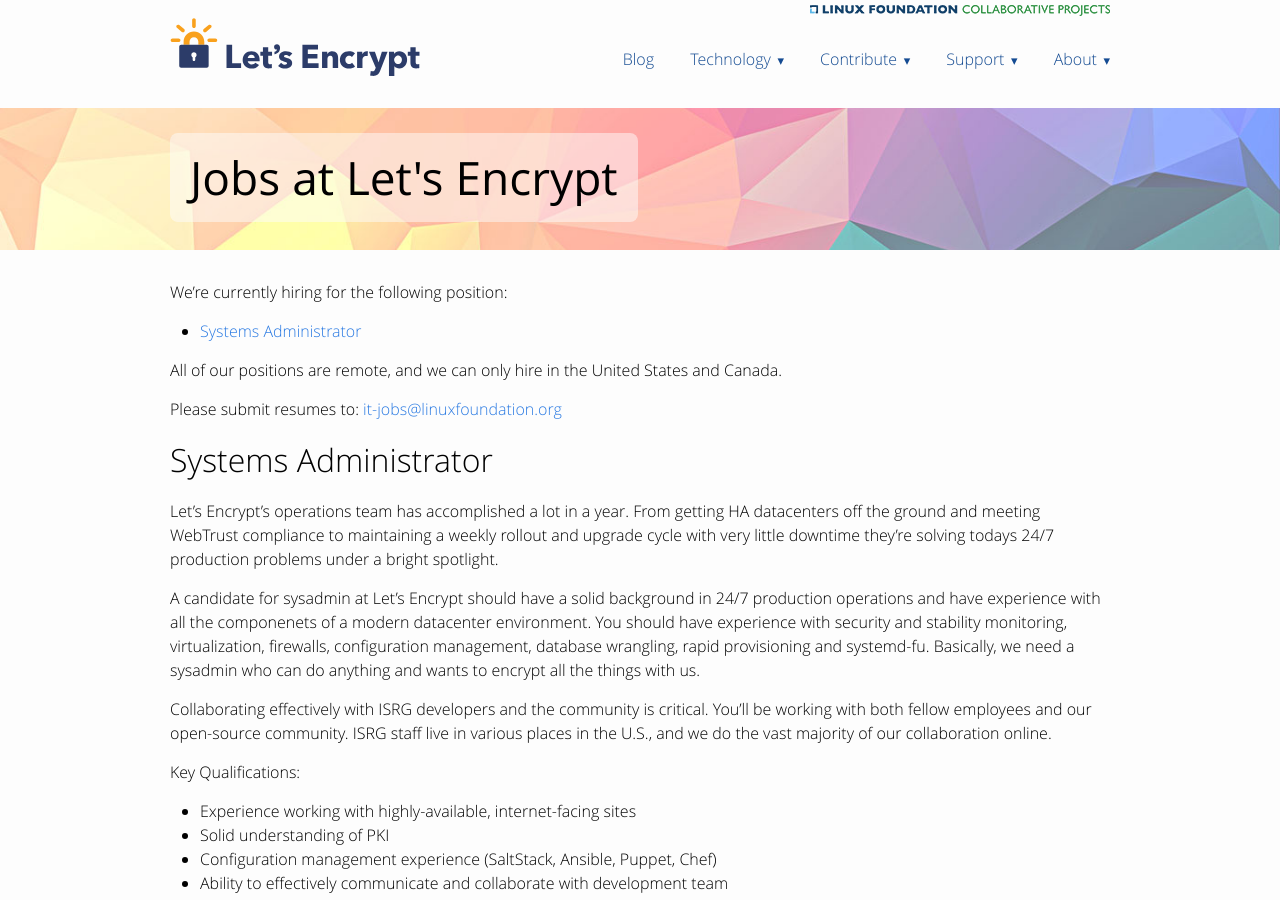
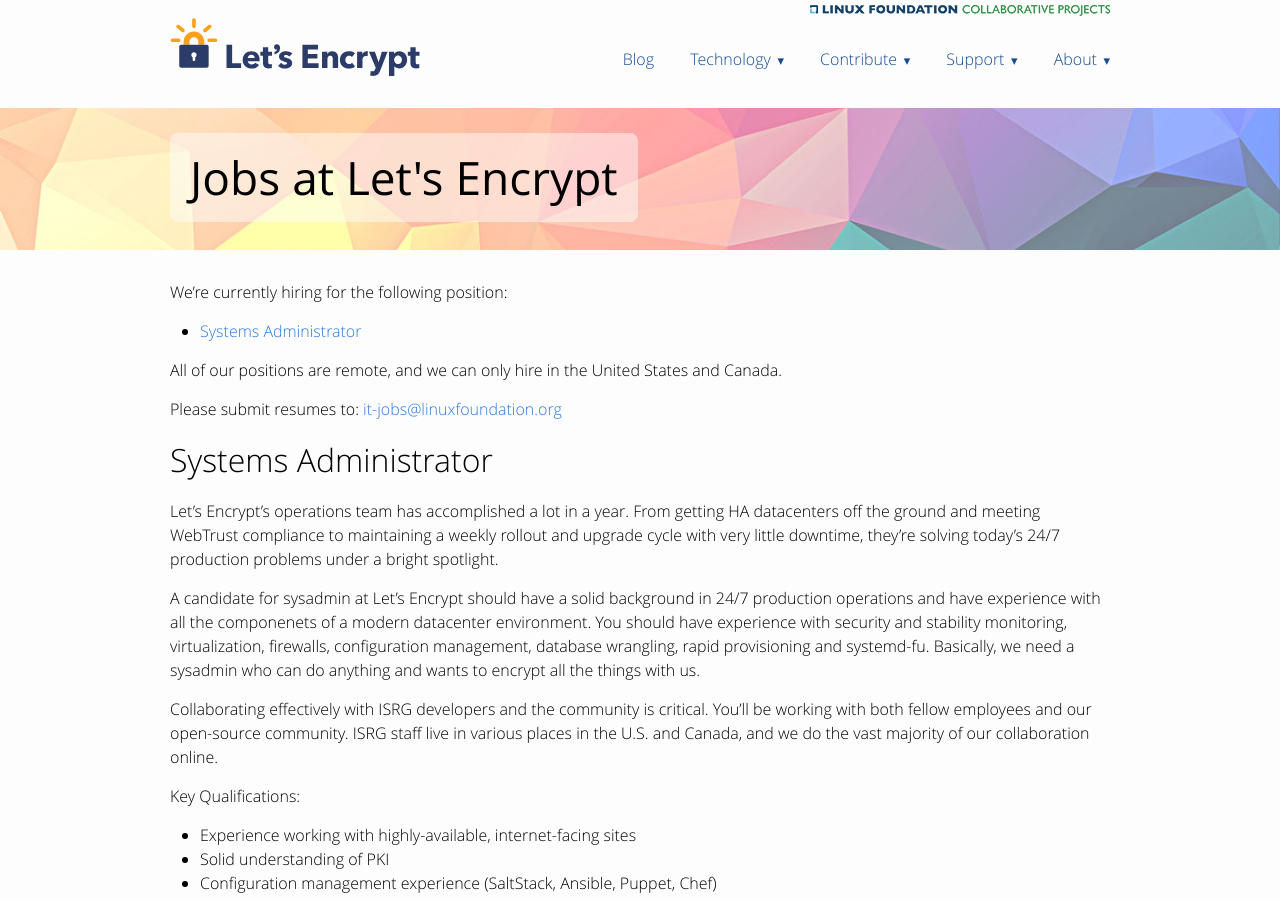
Before and after one commit to snowman1120/website, a Jekyll site: the page built from jobs.md, in a window 1280 px wide and 900 px high. Built offline with Jekyll 4.4.1, drawn with Linux system fonts in a browser that asks for light colours.

Commit message:
Grammar. It's a thing.

```diff
--- a/jobs.md
+++ b/jobs.md
@@ -15,11 +15,11 @@ Please submit resumes to: <it-jobs@linuxfoundation.org>
 
 # Systems Administrator
 
-Let's Encrypt's operations team has accomplished a lot in a year. From getting HA datacenters off the ground and meeting WebTrust compliance to maintaining a weekly rollout and upgrade cycle with very little downtime they're solving todays 24/7 production problems under a bright spotlight.
+Let's Encrypt's operations team has accomplished a lot in a year. From getting HA datacenters off the ground and meeting WebTrust compliance to maintaining a weekly rollout and upgrade cycle with very little downtime, they're solving today's 24/7 production problems under a bright spotlight.
 
 A candidate for sysadmin at Let's Encrypt should have a solid background in 24/7 production operations and have experience with all the componenets of a modern datacenter environment. You should have experience with security and stability monitoring, virtualization, firewalls, configuration management, database wrangling, rapid provisioning and systemd-fu. Basically, we need a sysadmin who can do anything and wants to encrypt all the things with us.
 
-Collaborating effectively with ISRG developers and the community is critical. You’ll be working with both fellow employees and our open-source community. ISRG staff live in various places in the U.S., and we do the vast majority of our collaboration online.
+Collaborating effectively with ISRG developers and the community is critical. You’ll be working with both fellow employees and our open-source community. ISRG staff live in various places in the U.S. and Canada, and we do the vast majority of our collaboration online.
 
 Key Qualifications:
 
```
